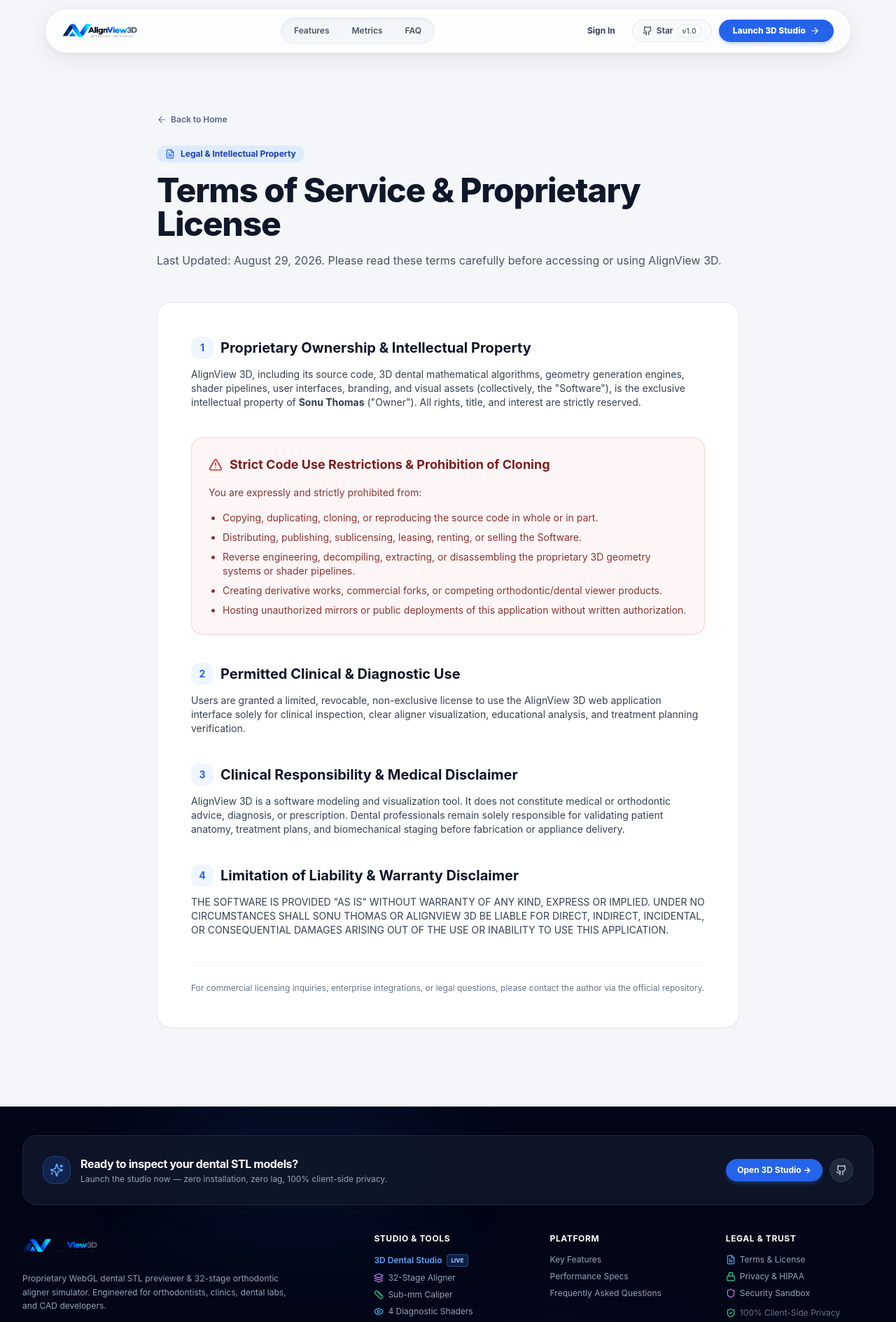
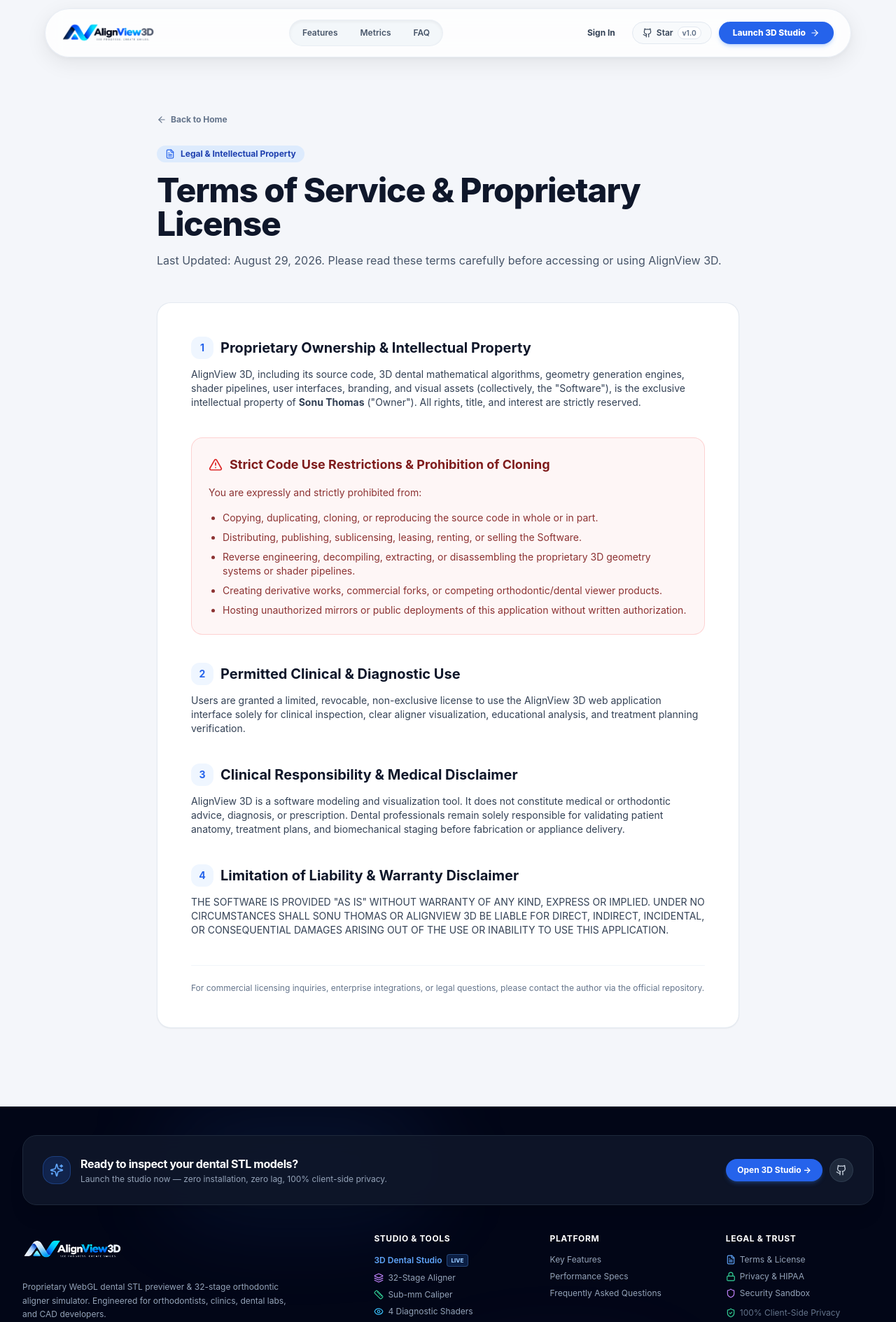
Before and after one commit to Sonu-Thomas-001/AlignView-3D, a Next.js app: page /terms in a window 1280 px wide. Shown: the top 1889 px of the page at 70% size. Built offline with nearby package versions, Linux system fonts and the light colour scheme.

Commit message:
feat(branding): use main-logo-light.png in dark footer and increase logo sizing across navbar, header, and login

```diff
--- a/src/app/login/page.tsx
+++ b/src/app/login/page.tsx
@@ -87,8 +87,8 @@
               <div className="flex justify-center mb-2">
                 <img
                   src="/main-logo.png"
-                  alt="AlignView 3D"
-                  className="h-12 sm:h-14 w-auto object-contain"
+                  alt="AlignView 3D Logo"
+                  className="h-14 sm:h-16 w-auto max-w-[260px] object-contain drop-shadow-sm"
                 />
               </div>
               <h1 className="text-xl sm:text-2xl font-extrabold text-slate-900 tracking-tight">
--- a/src/components/header/Header.tsx
+++ b/src/components/header/Header.tsx
@@ -65,7 +65,7 @@
           <img
             src="/main-logo.png"
             alt="AlignView 3D Logo"
-            className="h-8 sm:h-9 w-auto max-w-[170px] sm:max-w-[210px] object-contain group-hover:scale-105 transition-transform"
+            className="h-9 sm:h-10 w-auto max-w-[200px] sm:max-w-[240px] object-contain group-hover:scale-105 transition-transform"
           />
         </a>
 
--- a/src/components/landing/LandingFooter.tsx
+++ b/src/components/landing/LandingFooter.tsx
@@ -85,9 +85,9 @@
             <div className="lg:col-span-2 space-y-3.5">
               <Link href="/" className="inline-flex items-center gap-2.5 group">
                 <img
-                  src="/main-logo.png"
+                  src="/main-logo-light.png"
                   alt="AlignView 3D Logo"
-                  className="h-9 w-auto max-w-[200px] object-contain group-hover:scale-105 transition-transform"
+                  className="h-11 sm:h-12 w-auto max-w-[240px] object-contain group-hover:scale-105 transition-transform"
                 />
               </Link>
 
--- a/src/components/landing/LandingNavbar.tsx
+++ b/src/components/landing/LandingNavbar.tsx
@@ -55,7 +55,7 @@
           <img
             src="/main-logo.png"
             alt="AlignView 3D Logo"
-            className="h-8 sm:h-9 w-auto max-w-[180px] sm:max-w-[220px] object-contain group-hover:scale-105 transition-transform"
+            className="h-9 sm:h-11 w-auto max-w-[210px] sm:max-w-[260px] object-contain group-hover:scale-105 transition-transform"
           />
         </Link>
 
```
Also changed, not shown: public/main-logo-light.png (added).
